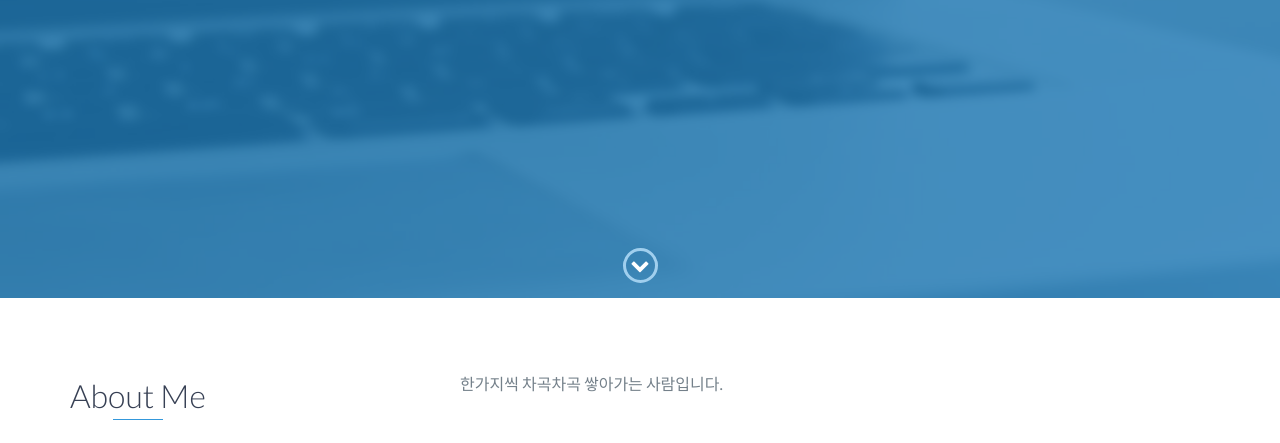
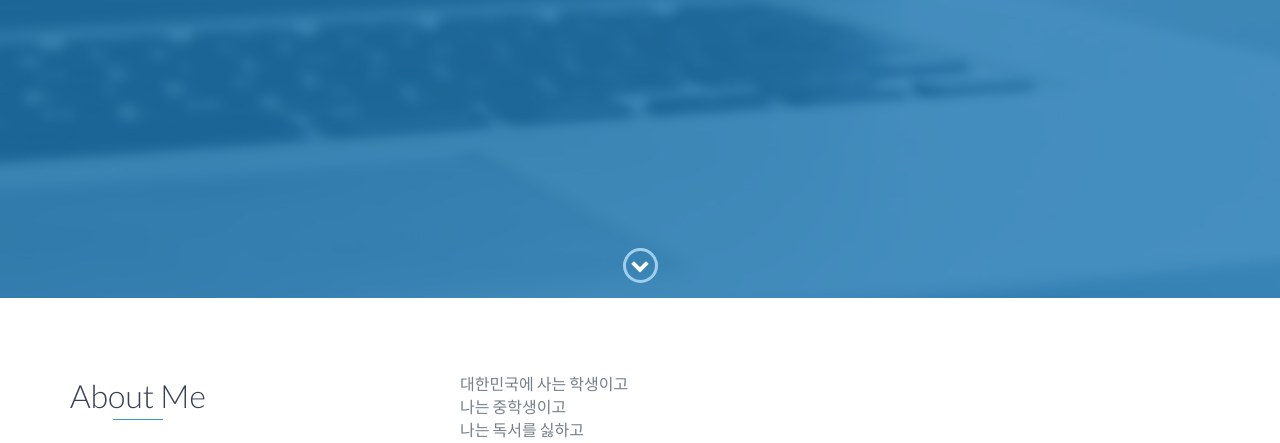
Before and after one commit to namhyobin/namhyobin.github.io, a website: page index.html in a window 1280 px wide. Shown: the part 502-945 px from the top of the page. Drawn offline with nearby package versions, Linux system fonts and the light colour scheme.

Commit message:
wrote about me

```diff
--- a/index.html
+++ b/index.html
@@ -73,7 +73,11 @@
                 </div>
                 <div class="col-md-8">
                     <p>
-                        한가지씩 차곡차곡 쌓아가는 사람입니다.
+                        대한민국에 사는 학생이고<br>
+                        나는 중학생이고<br>
+                        나는 독서를 싫하고<br>
+                        활동을 좋아하는<br>
+                        사람입니다.
                     </p>
                 </div>
             </div>
```
